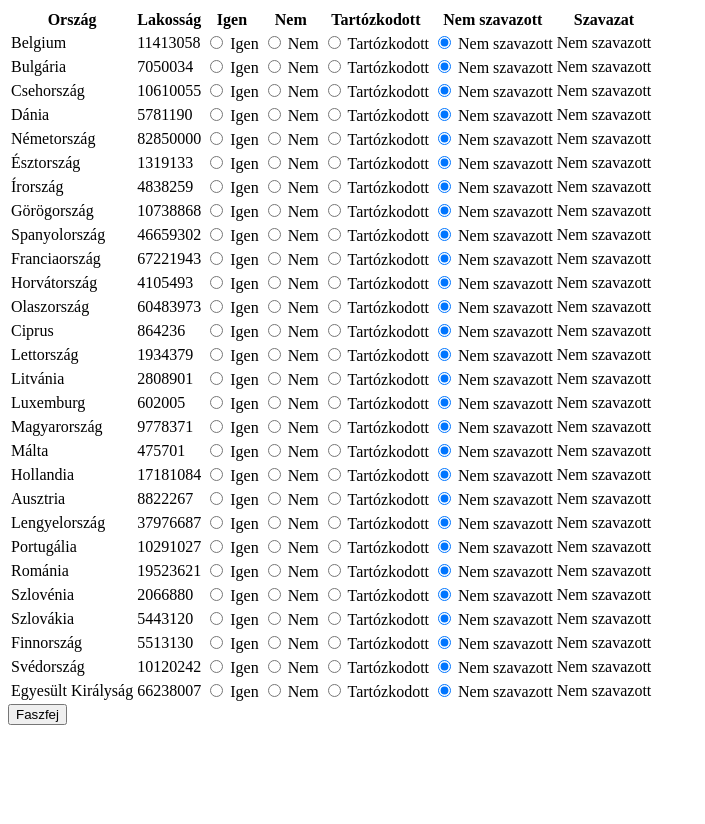
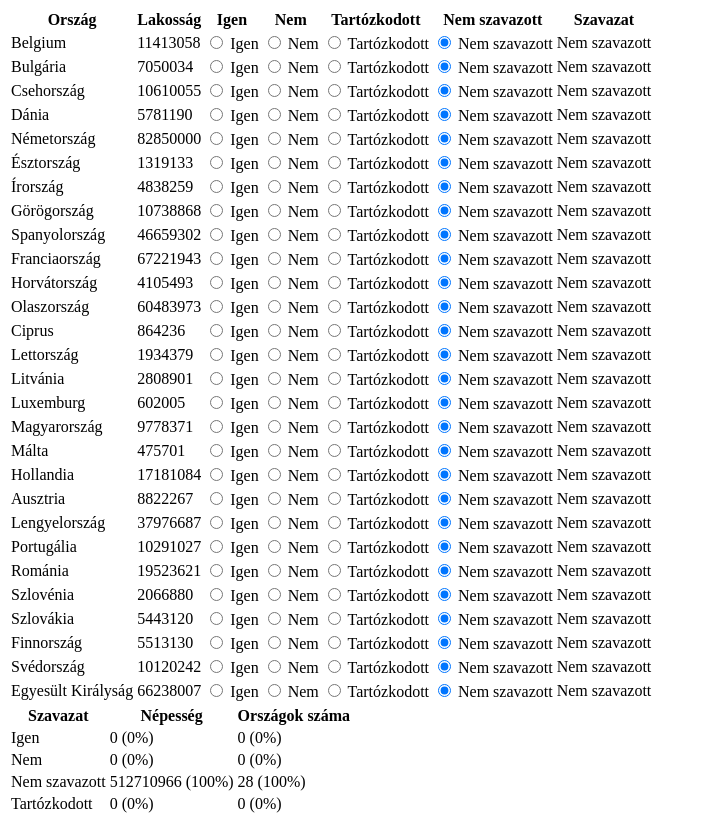
Before and after one commit to aProudCynic/councilvote2, an Angular app: page / in a window 1280 px wide. Shown: the whole page, without its empty margins (0-705 px from the left). Before the commit the page ends 800 px from the top, so only its background shows below. Built offline with nearby package versions, Linux system fonts and the light colour scheme.

Commit message:
enabled basic functionality, TODO display whether motion is passed

```diff
--- a/src/app/result/result.component.html
+++ b/src/app/result/result.component.html
@@ -1 +1,15 @@
-<button (click)="onFaszfej()">Faszfej</button>
+<table>
+    <tr>
+        <th>Szavazat</th>
+        <th>Népesség</th>
+        <th>Országok száma</th>
+    </tr>
+    <tr *ngFor="let voteResult of votingService.resultsByVotes | keyvalue">
+        <td>{{voteResult.key}}</td>
+        <td>{{voteResult.value.population}}
+            ({{votingService.getVoteShareInPopulation(voteResult.key) | number}}%)</td>
+        <td>{{voteResult.value.numberOfMemberStates}}
+            ({{votingService.getVoteShareInNumberOfMemberStates(voteResult.key) | number}}%)
+        </td>
+    </tr>
+</table>
--- a/src/app/result/result.component.ts
+++ b/src/app/result/result.component.ts
@@ -12,11 +12,8 @@ export class ResultComponent implements OnInit {
   constructor(votingService: VotingService) {
     this.votingService = votingService;
   }
+
   ngOnInit() {
   }
 
-  onFaszfej() {
-    this.votingService.getResult();
-  }
-
 }
--- a/src/app/voting.service.ts
+++ b/src/app/voting.service.ts
@@ -1,16 +1,40 @@
-import { Injectable, EventEmitter } from '@angular/core';
+import { Injectable, EventEmitter, OnInit } from '@angular/core';
 import { VotingRecord } from 'src/model/voting-record.model';
 import { Vote } from 'src/model/vote.model';
 import { MemberState } from 'src/model/country.model';
+import { PopulationAndNumberOfMemberStates } from 'src/model/population-and-number-of-member-states.model';
 
 @Injectable({
   providedIn: 'root'
 })
 export class VotingService {
+
   votingRecord: VotingRecord = new VotingRecord('test');
   voteCast: EventEmitter<any> = new EventEmitter();
+  resultsByVotes: Map<Vote, PopulationAndNumberOfMemberStates> = new Map();
+  totalMemberStateNumberAndPopulation: PopulationAndNumberOfMemberStates =
+    new PopulationAndNumberOfMemberStates(0, 0);
 
-  constructor() { }
+  constructor() {this.init(); }
+
+  init(): void {
+    console.log('Oh hi!');
+    Object.keys(Vote).forEach(
+      vote => this.resultsByVotes.set(
+        Vote[vote], new PopulationAndNumberOfMemberStates(0, 0)
+      )
+    )
+    MemberState.memberStates.forEach(memberState =>
+      {
+        this.totalMemberStateNumberAndPopulation.addMemberState(memberState);
+      }
+    )
+    this.resultsByVotes.set(Vote.DID_NOT_VOTE, new PopulationAndNumberOfMemberStates(
+      this.totalMemberStateNumberAndPopulation.population,
+      this.totalMemberStateNumberAndPopulation.numberOfMemberStates
+    ));
+    console.log(this.resultsByVotes);
+  }
 
   getResult() {
     this.votingRecord.votes.forEach(vote => {
@@ -18,7 +42,33 @@ export class VotingService {
     });
   }
 
-  castVote(memberState: MemberState, vote: Vote) {
-    this.votingRecord.votes.set(memberState, vote);
+  castVote(memberState: MemberState, newVote: Vote) {
+    let previousVote: Vote = this.votingRecord.votes.get(memberState);
+    this.votingRecord.votes.set(memberState, newVote);
+    let voteResultToBeReduced: PopulationAndNumberOfMemberStates = this.resultsByVotes.get(previousVote);
+    voteResultToBeReduced.substractMemberState(memberState);
+    let voteResultToIncremented: PopulationAndNumberOfMemberStates = this.resultsByVotes.get(newVote);
+    voteResultToIncremented.addMemberState(memberState);
+    console.log(this.resultsByVotes);
+  }
+
+  getVoteShareInPopulation(vote: Vote): number {
+    let populationOfMemberStatesForCorrespondingVote = this.resultsByVotes.get(vote).population;
+    if(populationOfMemberStatesForCorrespondingVote === 0)  {
+      return 0;
+    }
+    return populationOfMemberStatesForCorrespondingVote
+      / this.totalMemberStateNumberAndPopulation.population
+      * 100;
+  }
+
+  getVoteShareInNumberOfMemberStates(vote: Vote): number {
+    let numberOfMemberStatesForCorrespondingVote = this.resultsByVotes.get(vote).numberOfMemberStates;
+    if(numberOfMemberStatesForCorrespondingVote === 0)  {
+      return 0;
+    }
+    return numberOfMemberStatesForCorrespondingVote
+      / this.totalMemberStateNumberAndPopulation.numberOfMemberStates
+      * 100;
   }
 }
--- a/src/model/population-and-number-of-member-states.model.ts
+++ b/src/model/population-and-number-of-member-states.model.ts
@@ -1,4 +1,21 @@
+import { MemberState } from './country.model';
+
 export class PopulationAndNumberOfMemberStates {
     population: number;
     numberOfMemberStates: number;
+
+    constructor(population: number, numberOfMemberStates: number) {
+        this.population = population;
+        this.numberOfMemberStates = numberOfMemberStates;
+    }
+
+    substractMemberState(memberState: MemberState) {
+        this.population -= memberState.population;
+        this.numberOfMemberStates--;
+    }
+
+    addMemberState(memberState: MemberState) {
+        this.population += memberState.population;
+        this.numberOfMemberStates++;
+    }
 }
```
